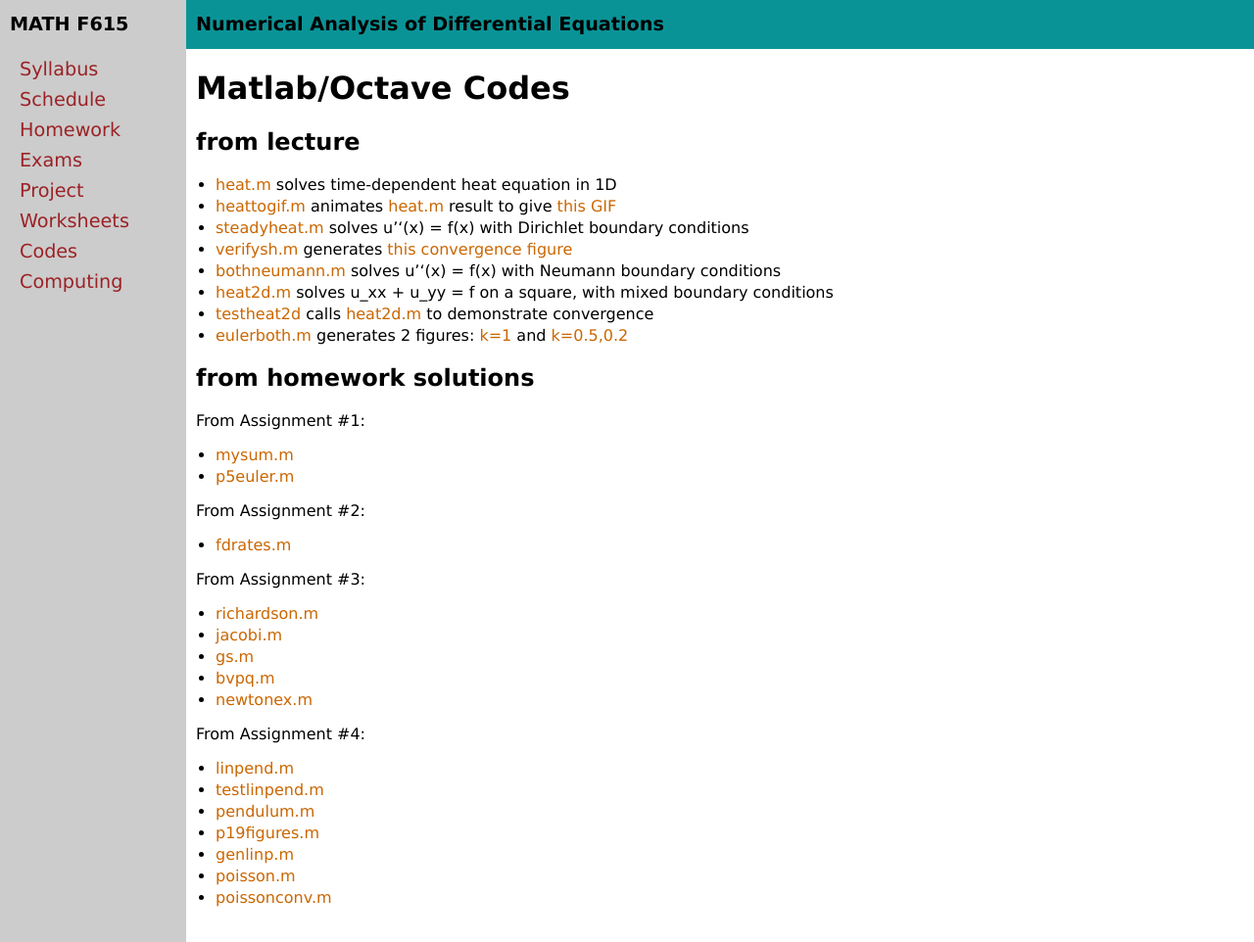
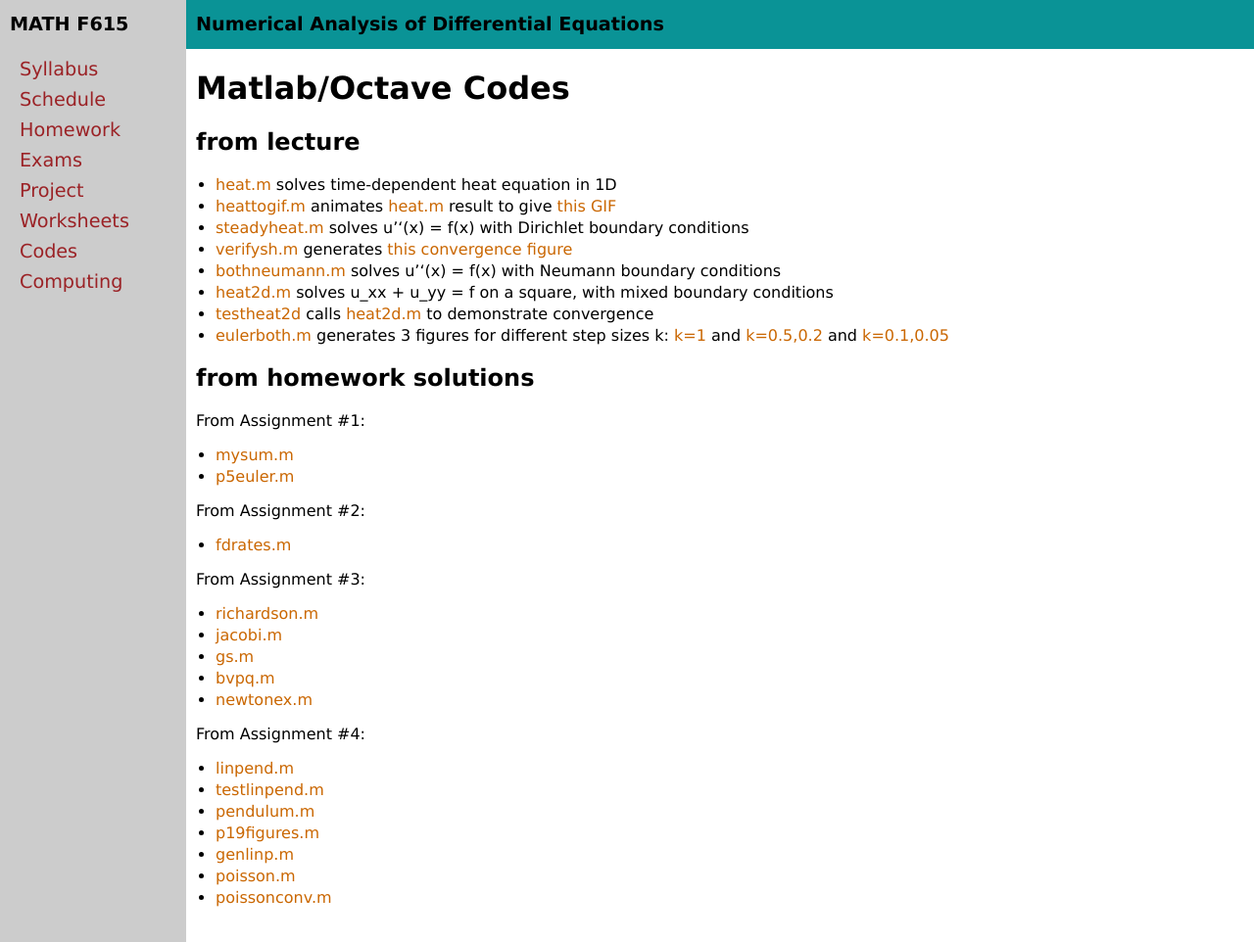
Before and after one commit to bueler/nade, a Jekyll site: the page built from codes.md, in a window 1280 px wide and 962 px high. Shown: the whole window at 98% size. Built offline with Jekyll 4.4.1, drawn with Linux system fonts in a browser that asks for light colours.

Commit message:
add a third, nicer case

```diff
--- a/codes.md
+++ b/codes.md
@@ -14,7 +14,7 @@ title: Matlab/Octave Codes
   * [bothneumann.m](assets/codes/bothneumann.m) solves u''(x) = f(x) with Neumann boundary conditions
   * [heat2d.m](assets/codes/heat2d.m) solves u_xx + u_yy = f on a square, with mixed boundary conditions
   * [testheat2d](assets/codes/testheat2d.m) calls [heat2d.m](assets/codes/heat2d.m) to demonstrate convergence
-  * [eulerboth.m](assets/codes/eulerboth.m) generates 2 figures: [k=1](assets/codes/figs/eulerbothone.png) and [k=0.5,0.2](assets/codes/figs/eulerbothsmaller.png)
+  * [eulerboth.m](assets/codes/eulerboth.m) generates 3 figures for different step sizes k: [k=1](assets/codes/figs/eulerbothone.png) and [k=0.5,0.2](assets/codes/figs/eulerbothsmaller.png) and [k=0.1,0.05](assets/codes/figs/eulerbothgood.png)
 
 ## from homework solutions
 
```
Also changed, not shown: assets/codes/figs/eulerbothgood.png (added), 1 other file.
